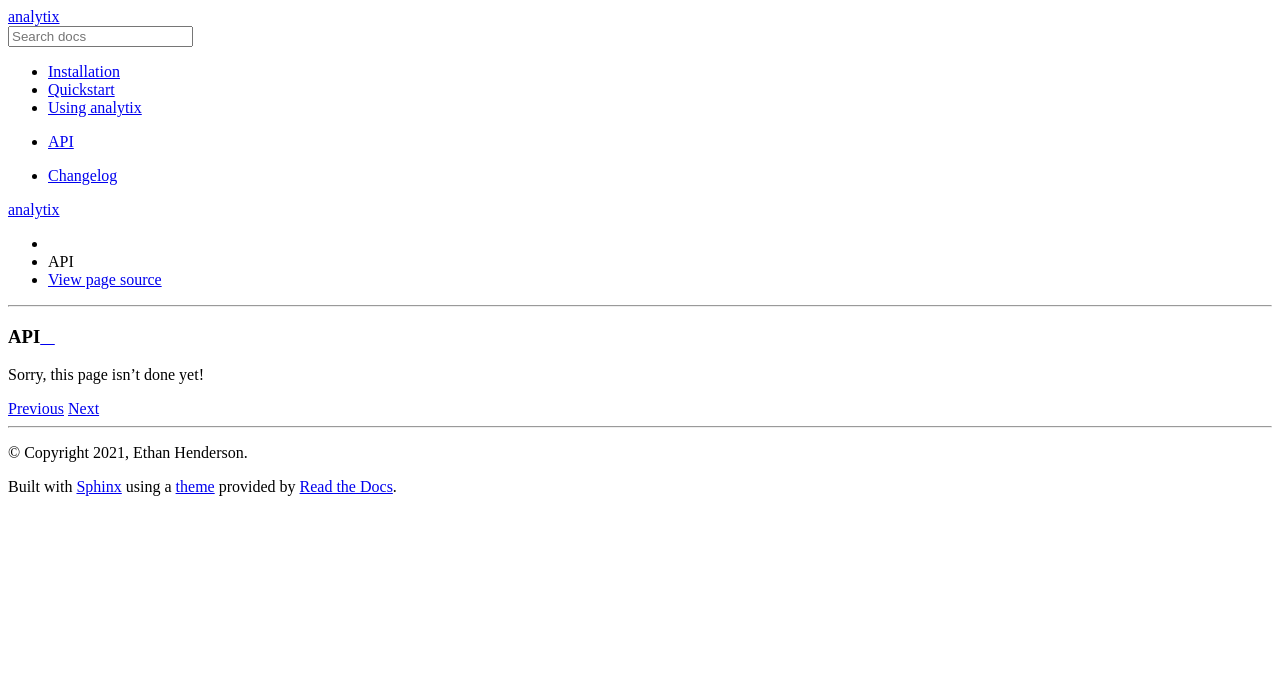
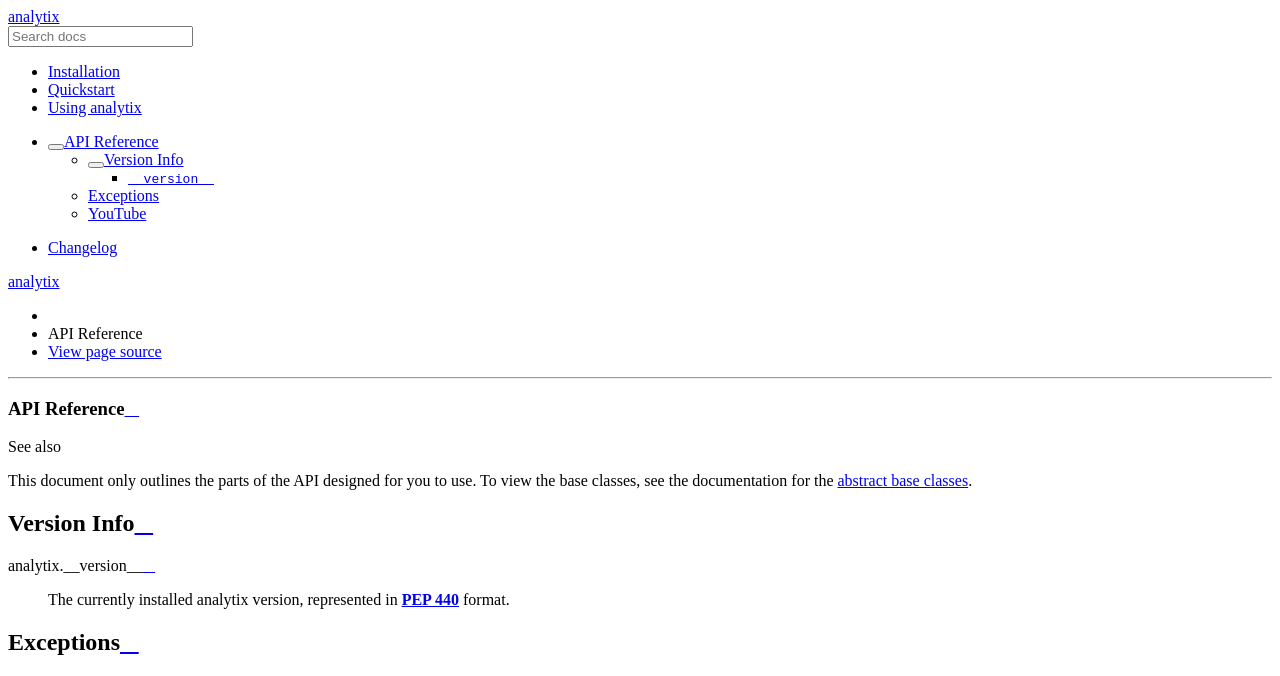
Before and after one commit to parafoxia/analytix, a Sphinx documentation site: the page built from docs/api.rst, in a window 1280 px wide and 1400 px high. Shown: the top 676 px of the window. Built offline with Sphinx 7.4.7 and the Read the Docs theme 2.0.0, drawn with Linux system fonts in a browser that asks for light colours; grey boxes are pictures that could not be loaded.

Commit message:
Updated docs

```diff
--- a/docs/api.rst
+++ b/docs/api.rst
@@ -1,4 +1,42 @@
-API
-===
+.. currentmodule:: analytix
 
-Sorry, this page isn't done yet!
+API Reference
+=============
+
+.. seealso::
+
+    This document only outlines the parts of the API designed for you to use. To view the base classes, see the documentation for the :doc:`abstract base classes<./abc>`.
+
+Version Info
+------------
+
+.. data:: __version__
+
+    The currently installed analytix version, represented in :pep:`440` format.
+
+Exceptions
+----------
+
+.. autoclass:: errors.AnalytixError
+
+.. autoclass:: errors.NoAuthorisedService
+
+.. autoclass:: errors.ServiceAlreadyExists
+
+.. autoclass:: errors.IncompleteRequest
+
+.. autoclass:: errors.InvalidRequest
+
+YouTube
+-------
+
+.. autoclass:: youtube.YouTubeService
+    :members:
+
+.. autoclass:: youtube.BasicYouTubeAnalytics
+    :members:
+    :inherited-members:
+
+.. autoclass:: youtube.TimeBasedYouTubeAnalytics
+    :members:
+    :inherited-members:
--- a/docs/index.rst
+++ b/docs/index.rst
@@ -38,8 +38,8 @@ User Guide
    usage/quickstart
    usage/examples
 
-Manual
-------
+API Reference
+-------------
 
 .. toctree::
    :maxdepth: 2
```
Also changed, not shown: docs/abc.rst (added, +13 -0 lines).
